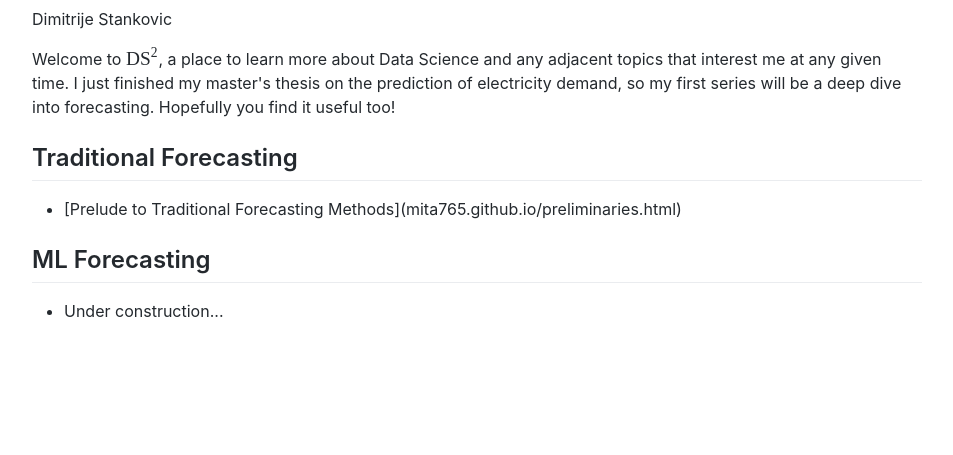
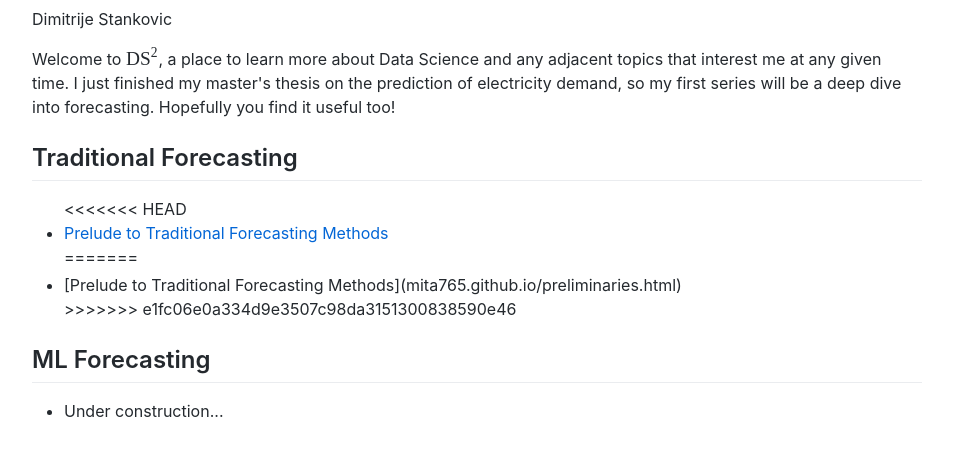
Before and after one commit to mita765/mita765.github.io, a plain HTML site: page index.html in a window 1280 px wide. Shown: the part 119-574 px from the top of the page, without its empty margins (163-1116 px from the left). Drawn offline with Linux system fonts and the light colour scheme.

Commit message:
Add files via upload

```diff
--- a/index.html
+++ b/index.html
@@ -2334,7 +2334,11 @@ body {
 <p>Welcome to <span class="katex"><span class="katex-mathml"></span><span aria-hidden="true" class="katex-html"><span class="base"><span style="height:0.8873em;" class="strut"></span><span class="mord"><span class="mord text"><span class="mord">DS</span></span><span class="msupsub"><span class="vlist-t"><span class="vlist-r"><span style="height:0.8873em;" class="vlist"><span style="top:-3.1362em;margin-right:0.05em;"><span style="height:2.7em;" class="pstrut"></span><span class="sizing reset-size6 size3 mtight"><span class="mord mtight">2</span></span></span></span></span></span></span></span></span></span></span>, a place to learn more about Data Science and any adjacent topics that interest me at any given time. I just finished my master's thesis on the prediction of electricity demand, so my first series will be a deep dive into forecasting. Hopefully you find it useful too!</p>
 <h2 class="atx" id="traditional-forecasting">Traditional Forecasting</h2>
 <ul>
+<<<<<<< HEAD
+<li><a href="mita765.github.io/preliminaries">Prelude to Traditional Forecasting Methods</a></li>
+=======
 <li>[Prelude to Traditional Forecasting Methods](mita765.github.io/preliminaries.html)</li>
+>>>>>>> e1fc06e0a334d9e3507c98da3151300838590e46
 </ul>
 <h2 class="atx" id="ml-forecasting">ML Forecasting</h2>
 <ul>
```
Also changed, not shown: 1 other file.
